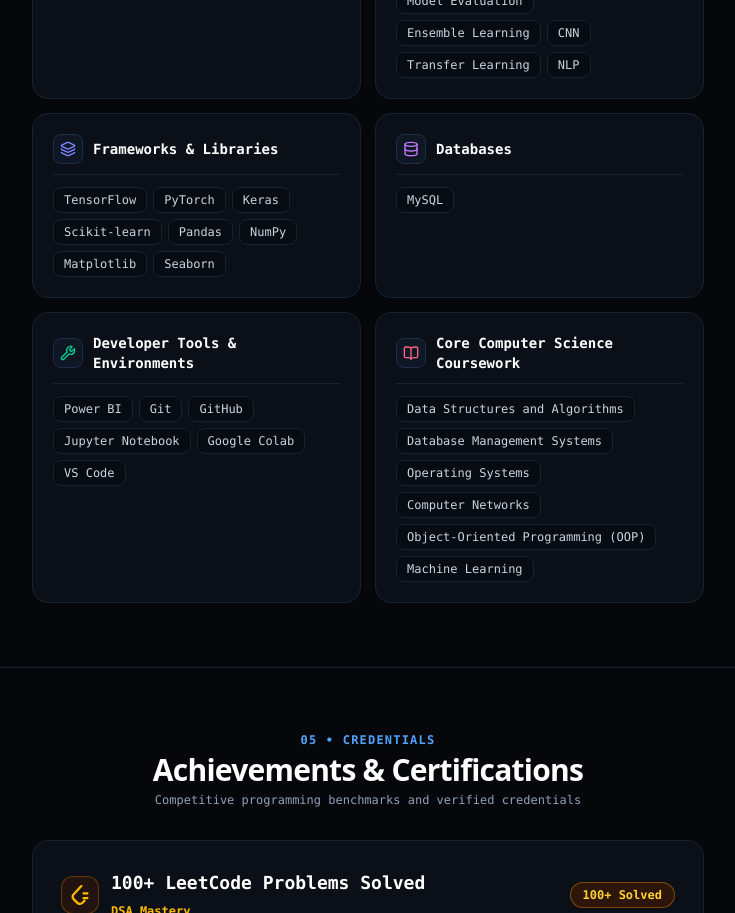
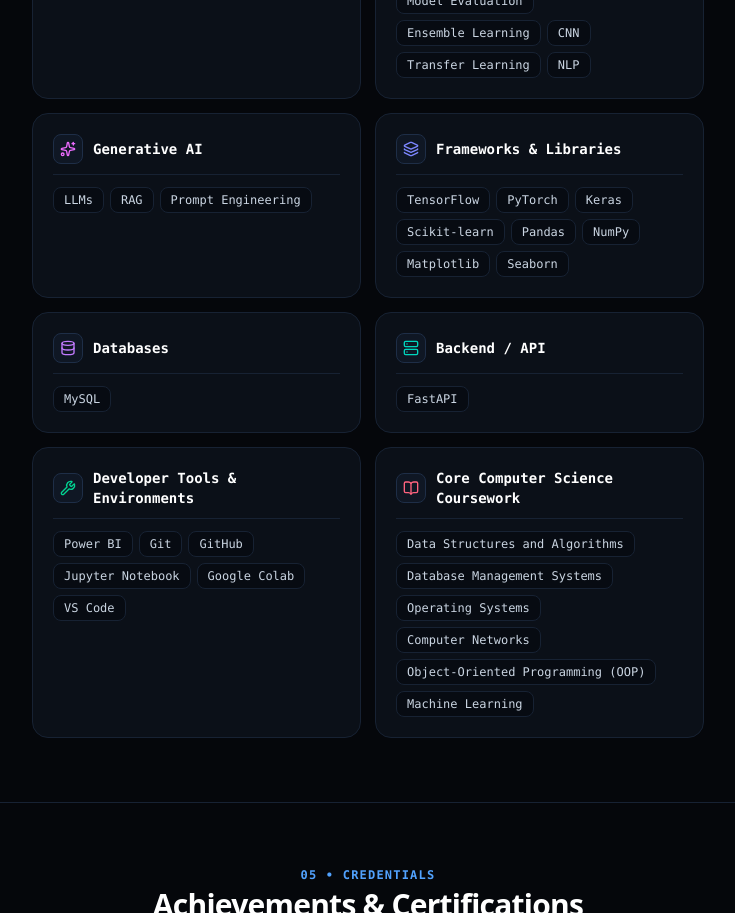
Before and after one commit to vaibhavbh012/portfolio, a Next.js app: page / in a window 1280 px wide. Shown: the part 3860-4773 px from the top of the page, without its empty margins (272-1007 px from the left). Built offline with nearby package versions, Linux system fonts and the light colour scheme.

Commit message:
feat: add Generative AI and Backend/API categories to portfolio skills section

```diff
--- a/components/Skills.tsx
+++ b/components/Skills.tsx
@@ -9,6 +9,8 @@
   Database,
   Wrench,
   BookOpen,
+  Sparkles,
+  Server,
 } from "lucide-react";
 import { portfolioData } from "@/data/portfolio";
 
@@ -36,6 +38,11 @@
       ],
     },
     {
+      title: "Generative AI",
+      icon: <Sparkles className="w-4 h-4 text-fuchsia-400 shrink-0" />,
+      skills: ["LLMs", "RAG", "Prompt Engineering"],
+    },
+    {
       title: "Frameworks & Libraries",
       icon: <Layers className="w-4 h-4 text-indigo-400 shrink-0" />,
       skills: [
@@ -53,6 +60,11 @@
       title: "Databases",
       icon: <Database className="w-4 h-4 text-purple-400 shrink-0" />,
       skills: ["MySQL"],
+    },
+    {
+      title: "Backend / API",
+      icon: <Server className="w-4 h-4 text-teal-400 shrink-0" />,
+      skills: ["FastAPI"],
     },
     {
       title: "Developer Tools & Environments",
--- a/data/portfolio.ts
+++ b/data/portfolio.ts
@@ -224,6 +224,15 @@
       ],
     },
     {
+      title: "Generative AI",
+      icon: "Sparkles",
+      skills: [
+        { name: "LLMs", highlight: true },
+        { name: "RAG", highlight: true },
+        { name: "Prompt Engineering", highlight: true },
+      ],
+    },
+    {
       title: "Technologies & Frameworks",
       icon: "Layers",
       skills: [
@@ -247,6 +256,13 @@
         { name: "Jupyter Notebook" },
         { name: "Google Colab" },
         { name: "VS Code" },
+      ],
+    },
+    {
+      title: "Backend / API",
+      icon: "Server",
+      skills: [
+        { name: "FastAPI", highlight: true },
       ],
     },
     {
```
